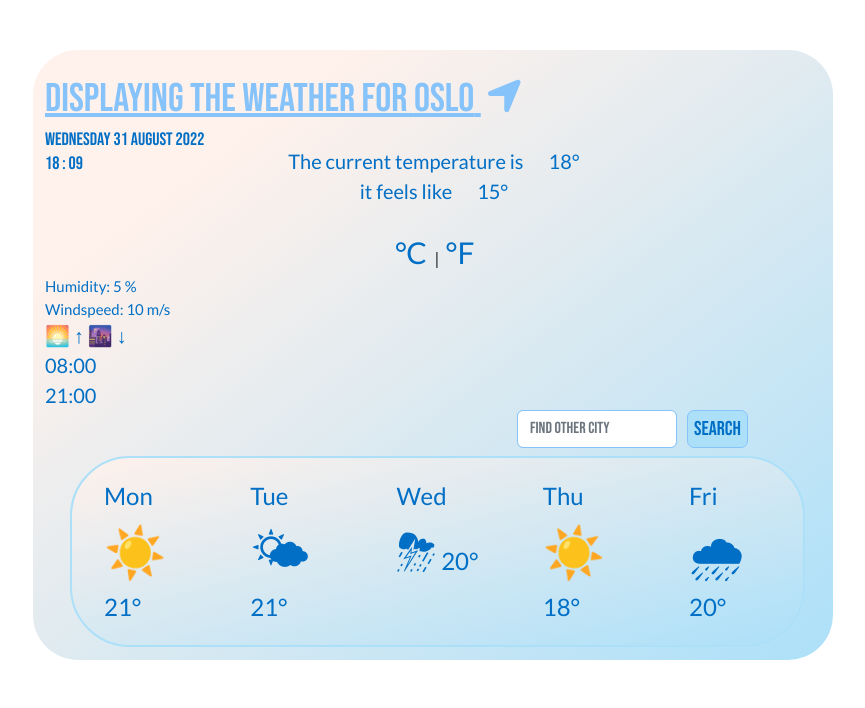
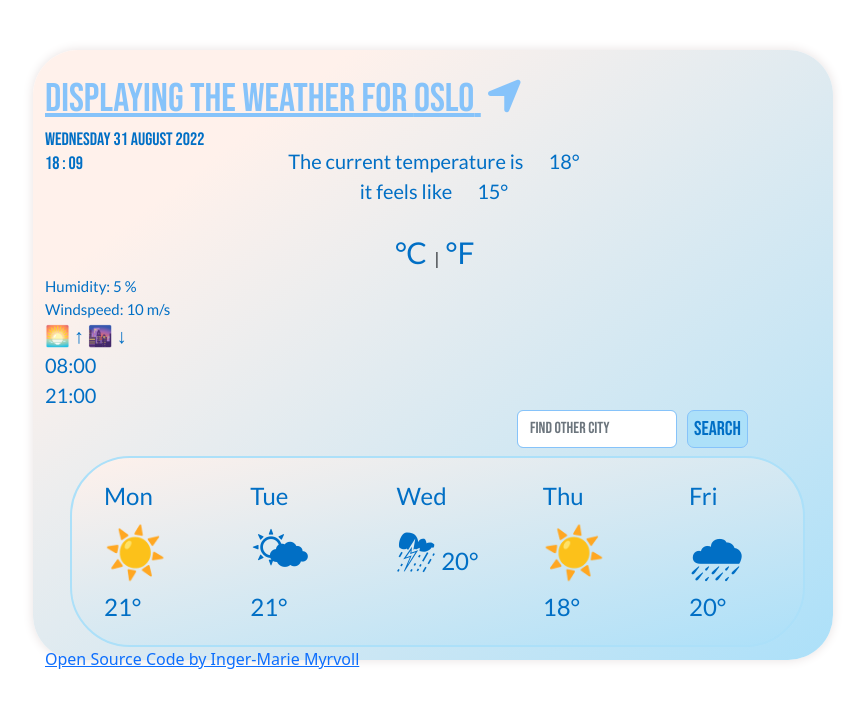
Before and after one commit to ingermariemy/Weather-project, a plain HTML site: page index.html in a window 1280 px wide. Shown: the whole page, without its empty margins (267-1132 px from the left). Drawn offline with nearby package versions, Linux system fonts and the light colour scheme; no server answers.

Commit message:
Link
Add link

```diff
--- a/index.html
+++ b/index.html
@@ -85,6 +85,8 @@
     </div>
   </div>
     </div>
+
+    <a href="https://github.com/ingermariemy/Weather-project">Open Source Code by Inger-Marie Myrvoll</a>
     <script src="index.js"></script>
   </body>
 </html>
--- a/style.css
+++ b/style.css
@@ -170,6 +170,8 @@ h3 {
   display: block;
   height: 610px;
   position: absolute;
+  box-shadow: 0px 0px 11px #e7e0e0;
+  border-width: 1px;
 }
 
 #location-button {
```
